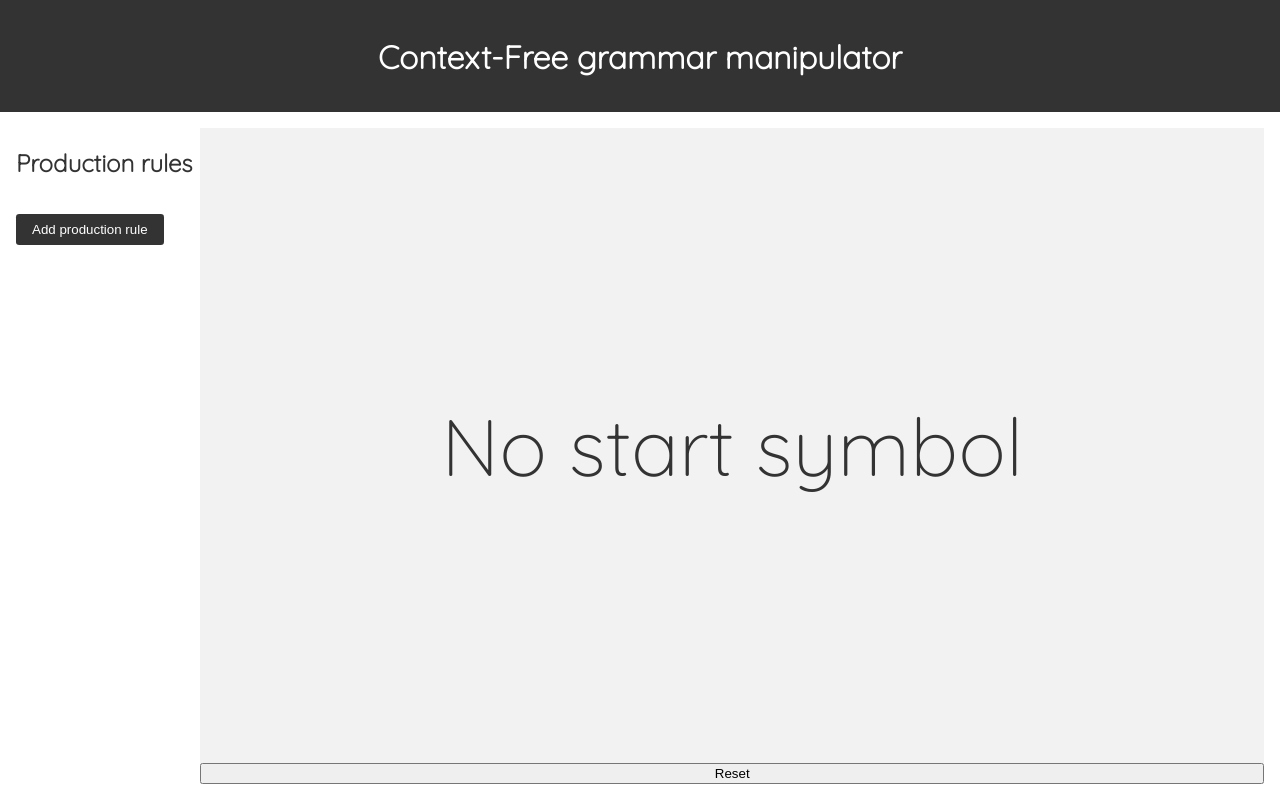
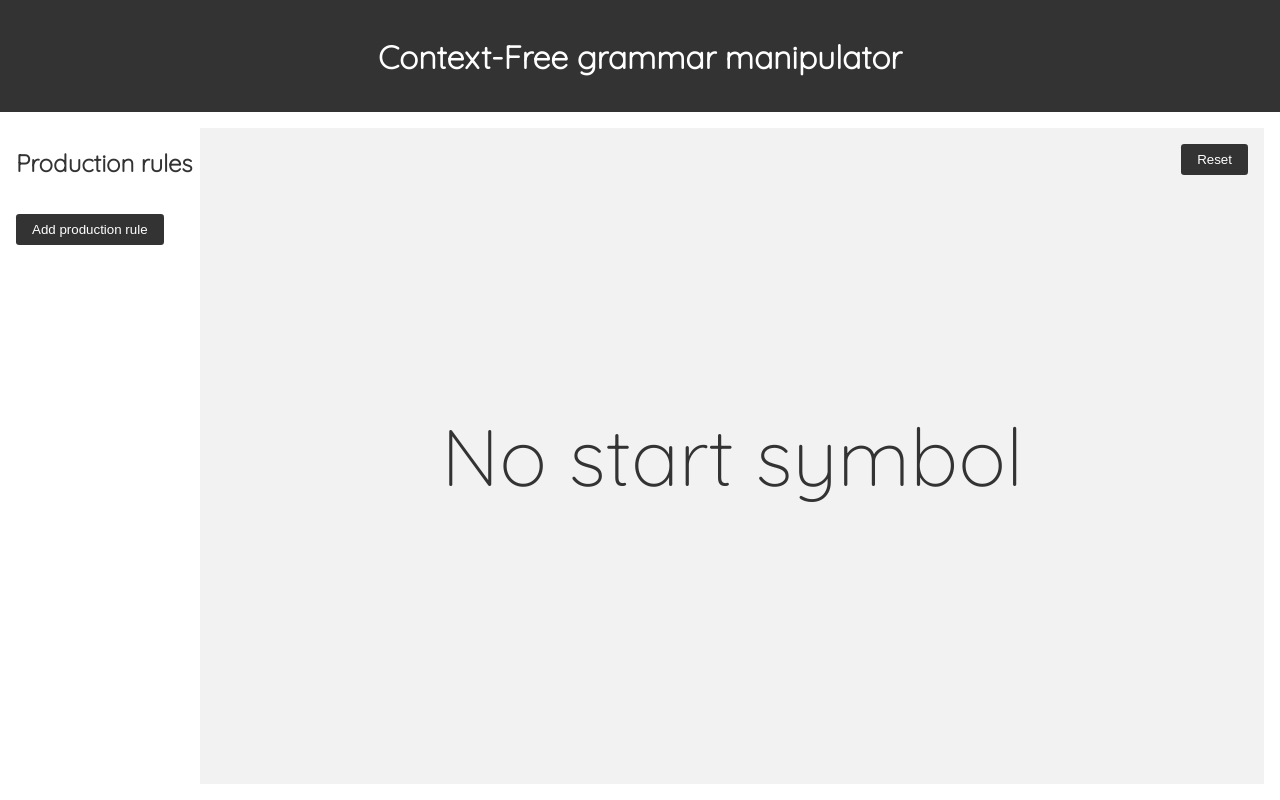
Before and after one commit to Robotechnic/grammar, a SvelteKit app: page / in a window 1280 px wide. Built offline with nearby package versions, Linux system fonts and the light colour scheme.

Commit message:
update visuals and fix some bugs

```diff
--- a/src/lib/components/clickOutside.svelte
+++ b/src/lib/components/clickOutside.svelte
@@ -7,7 +7,7 @@
 
 	function handleClick(event : MouseEvent) : void {
 		if (element && !element.contains(event.target as Node)) {
-			dispatcher("clickOutside")
+			dispatcher("clickOutside", event.target)
 		}
 	}
 </script>
--- a/src/routes/Manipulation.svelte
+++ b/src/routes/Manipulation.svelte
@@ -1,63 +1,85 @@
 <script lang="ts">
 	import RuleDisplay from './RuleDisplay.svelte';
-	import ClickOutside from '$lib/components/clickOutside.svelte'
+	import ClickOutside from '$lib/components/clickOutside.svelte';
 	import Symbol from '$lib/components/Symbol.svelte';
 
-	import type { Rule, Variable } from '$lib/grammar'
-	import { grammar } from '$lib/grammar'
+	import type { Rule, Variable } from '$lib/grammar';
+	import { grammar } from '$lib/grammar';
 
-	let state : Rule = []
-	type State = {index: number, rule: Rule}
-	let possibilities : State[] = []
+	let state: Rule = [];
+	type State = { index: number; rule: Rule };
+	let possibilities: State[] = [];
+	let ruleDisplay: HTMLDivElement;
 
 	function start() {
-		state = [{letter: $grammar.start, index: 0}]
+		state = [{ letter: $grammar.start, index: 0 }];
 	}
 
-	$: $grammar.start === "" ? state = [] : start()
+	$: $grammar.start === '' ? (state = []) : start();
 
-	let displayPossibilities = false
-	function showPossibilities(symbol : Variable) {
-		displayPossibilities = true
-		possibilities = ($grammar.productions.get(symbol.letter) as Rule[]).map(rule => {
+	let displayPossibilities = false;
+	function showPossibilities(symbol: Variable) {
+		displayPossibilities = true;
+		possibilities = ($grammar.productions.get(symbol.letter) as Rule[]).map((rule) => {
 			return {
 				index: symbol.index,
 				rule: rule
+			};
+		});
 	}
-		})
+
+	function possibiliy_keydown(event: KeyboardEvent, possibility: State) {
+		if (event.repeat) return;
+		if (event.key == 'Enter') {
+			put_state(possibility);
+		}
 	}
 
 	function put_state(possibility: State) {
-		let start = state.slice(0, possibility.index)
-		start = start.concat(possibility.rule.map(symbol => {
-			if (symbol && typeof symbol != "string") {
-				return {letter: symbol.letter, index: symbol.index + possibility.index}
+		let start = state.slice(0, possibility.index);
+		start = start.concat(
+			possibility.rule.map((symbol) => {
+				if (symbol && typeof symbol != 'string') {
+					return { letter: symbol.letter, index: symbol.index + possibility.index };
 				} else {
-				return symbol
+					return symbol;
 				}
-		}))
-		state = start.concat(state.slice(possibility.index + 1).map(symbol => {
-			if (symbol && typeof symbol != "string") {
-				return {letter: symbol.letter, index: symbol.index + possibility.rule.length - 1}
+			})
+		);
+		state = start.concat(
+			state.slice(possibility.index + 1).map((symbol) => {
+				if (symbol && typeof symbol != 'string') {
+					return { letter: symbol.letter, index: symbol.index + possibility.rule.length - 1 };
 				} else {
-				return symbol
+					return symbol;
 				}
-		}))
-		displayPossibilities = false
+			})
+		);
+		displayPossibilities = false;
+	}
+
+	function hidePossibilities(element: HTMLElement) {
+		if (ruleDisplay && ruleDisplay.contains(element)) return;
+		displayPossibilities = false;
 	}
 </script>
 
 <div class="manipulator_contener">
-	<div class="derivationTree"></div>
+	<div class="derivationTree" />
 	<div class="manipulator">
-		{#if $grammar.start === ""}
+		{#if $grammar.start === ''}
 			No start symbol
 		{:else}
-			<ClickOutside on:clickOutside={() => {}}>
+			<ClickOutside on:clickOutside={(event) => hidePossibilities(event.detail)}>
 				{#if displayPossibilities}
 					<div class="possibilities">
 						{#each possibilities as possibility}
-							<div class="possibility" on:click={() => put_state(possibility)}>
+							<div
+								class="possibility"
+								on:click={() => put_state(possibility)}
+								on:keypress={(event) => possibiliy_keydown(event, possibility)}
+								tabindex="0"
+							>
 								{#each possibility.rule as symbol}
 									<Symbol {symbol} />
 								{/each}
@@ -66,10 +88,12 @@
 					</div>
 				{/if}
 			</ClickOutside>
-			<RuleDisplay on:nonterminal={(event) => showPossibilities(event.detail)} {state} />
+			<RuleDisplay bind:node={ruleDisplay} on:nonterminal={(event) => showPossibilities(event.detail)} {state} />
 		{/if}
 	</div>
+	<nav class="floating_nav">
 		<button on:click={() => start()}>Reset</button>
+	</nav>
 </div>
 
 <style lang="scss">
@@ -77,6 +101,7 @@
 		background-color: lighten($color: $primary-color, $amount: 75%);
 		display: flex;
 		flex-direction: column;
+		position: relative;
 	}
 
 	.manipulator {
@@ -87,31 +112,49 @@
 		align-items: center;
 		height: 100%;
 		font-size: 5rem;
-	}
 
 		.possibilities {
-		font-size: 3rem;
+			position: relative;
 			display: flex;
 			gap: 2rem;
 			flex-wrap: wrap;
 
 			.possibility {
 				cursor: pointer;
-			* {
-				font-size: .5em;
-				color: red !important;
-			}
+				font-size: 2rem;
 				display: flex;
 				align-items: center;
 				justify-content: center;
-			padding: 1rem;
+				padding: .2rem 1rem;
 				border-radius: 1rem;
 				background-color: lighten($color: $primary-color, $amount: 50%);
 				transition: background-color 0.2s ease-in-out;
 
+				user-select: none;
+
 				&:hover {
 					background-color: lighten($color: $primary-color, $amount: 25%);
 				}
+
+				&:focus, &:focus-visible {
+					outline-style: auto;
+				}
+			}
+		}
+	}
+
+	.floating_nav{
+		position: absolute;
+		display: flex;
+		justify-content: center;
+		align-items: center;
+		gap: 1rem;
+		padding: 1rem;
+		top: 0;
+		right: 0;
+
+		button {
+			@include primary-button;
 		}
 	}
 </style>
--- a/src/routes/RuleDisplay.svelte
+++ b/src/routes/RuleDisplay.svelte
@@ -6,6 +6,7 @@
 	import { createEventDispatcher } from 'svelte';
 
 	export let state : Rule = []
+	export let node : HTMLDivElement
 
 	$: $grammar.start === "" ? state = [] : state = [{letter: $grammar.start, index: 0}]
 	let dispatcher = createEventDispatcher()
@@ -14,7 +15,7 @@
 	}
 </script>
 
-<div>
+<div class="rule_display" bind:this={node}>
 	{#each state as symbol}
 		<Symbol {symbol} on:nonterminal={(e) => showPossibilities(e.detail)} />
 	{/each}
```
Lines whose indentation alone changed are shown as unchanged.
